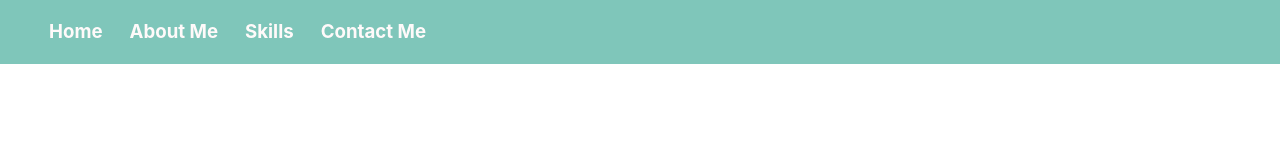
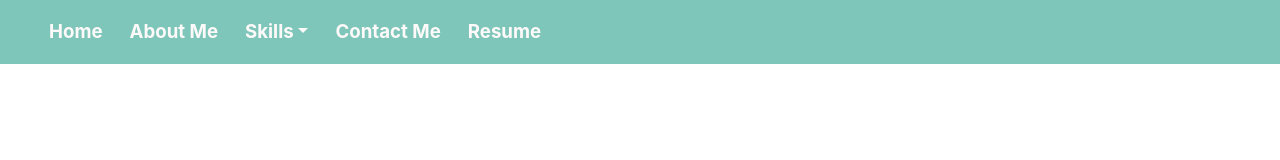
Before and after one commit to pdude517/website, an Angular app: page /home in a window 1280 px wide. Shown: the top 160 px of the page. Built offline with nearby package versions, Linux system fonts and the light colour scheme.

Commit message:
Update header.component.html

```diff
--- a/src/app/header/header.component.html
+++ b/src/app/header/header.component.html
@@ -15,14 +15,23 @@
         <a class="nav-link" href="/about-me" style="color: snow">About Me</a>
       </li>
 
-      <li class="nav-item">
-          <a class="nav-link" href="/skills" style="color: snow">Skills</a>
+      <li class="nav-item dropdown">
+          <a class="nav-link dropdown-toggle" href="/skills" id="navbarDropdown" role="button" style="color: snow" data-toggle="dropdown" aria-haspopup="true" aria-expanded="false">Skills</a>
+          <div class="dropdown-menu" aria-labelledby="navbarDropdown">
+              <a class="dropdown-item" href="/skills" style="color: #7fc6ba">Soft Skills</a>
+              <a class="dropdown-item" href="/code-skills" style="color: #7fc6ba">Programming Skills</a>
+              <a class="dropdown-item" href="/sd-tools" style="color: #7fc6ba">Software App Knowledge</a>
+            </div>
       </li>
 
       <li class="nav-item">
         <a class="nav-link" href="/contact" style="color: snow">Contact Me</a>
       </li>
 
+      <li class="nav-item">
+        <a class="nav-link" href="/resume" style="color: snow">Resume</a>
+      </li>
+
     </ul>
   </div>
 </nav>
```
